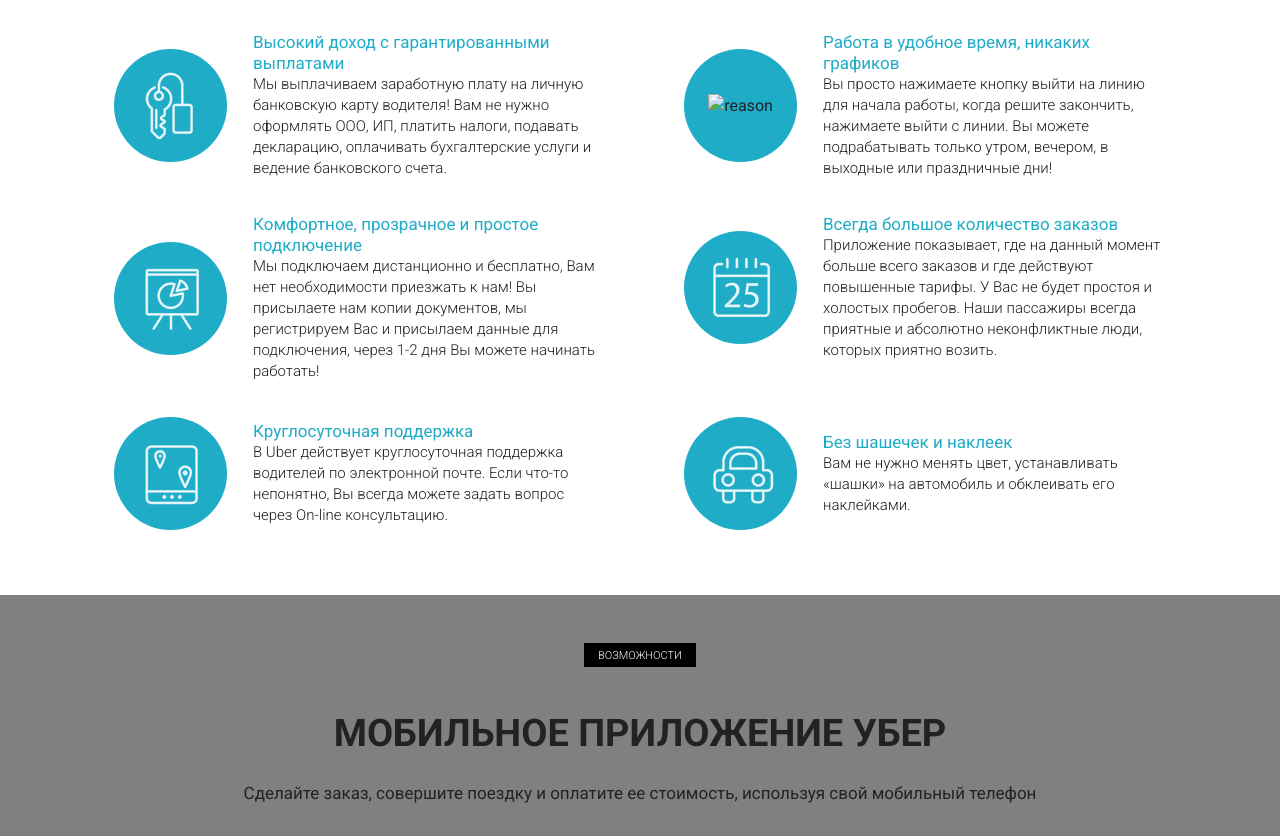
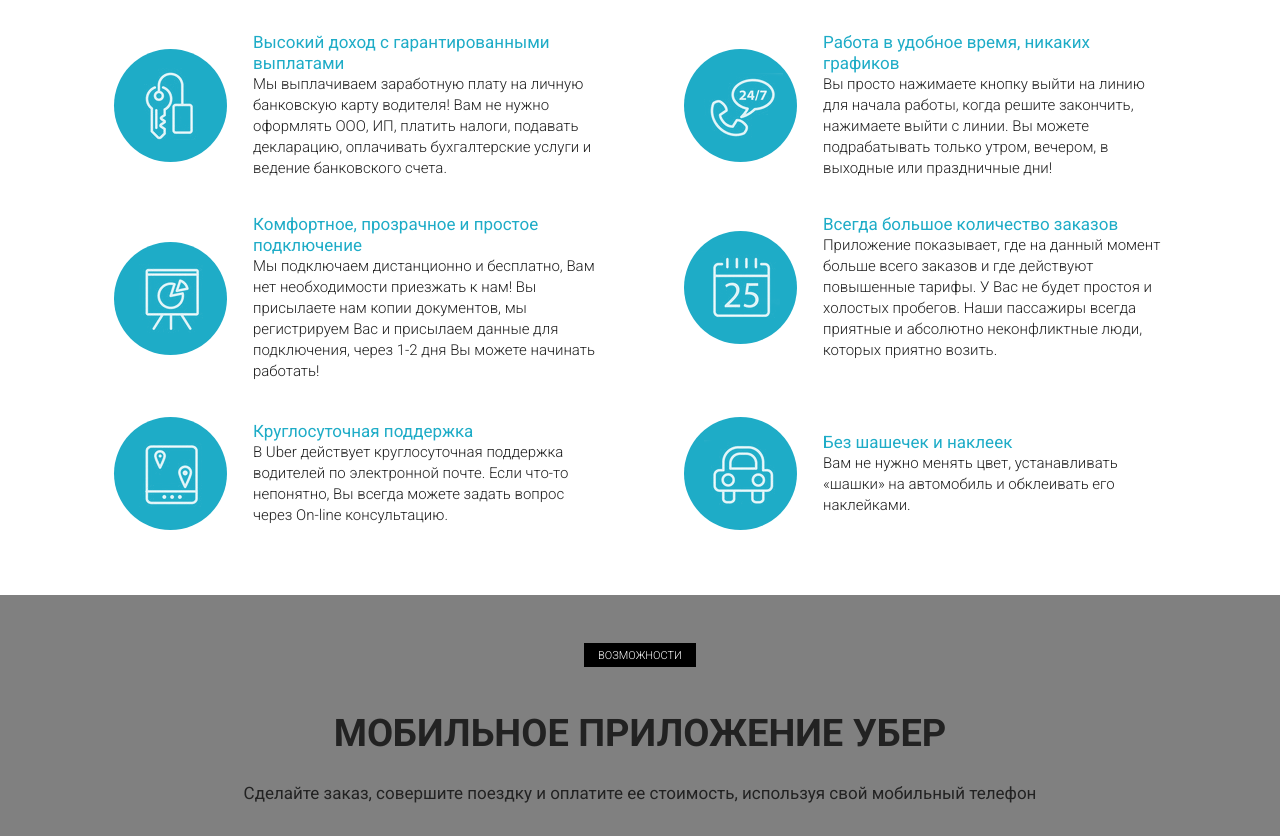
Before and after one commit to AleHHood/AleHHood.github.io, a plain HTML site: page index.html in a window 1280 px wide. Shown: the part 1225-2061 px from the top of the page. Drawn offline with Linux system fonts and the light colour scheme; files whose address does not match are found by name.

Commit message:
Update index.html

```diff
--- a/index.html
+++ b/index.html
@@ -119,7 +119,7 @@
                 <div class="col-md-6">
                     <div class="reasons_block">
                         <div class="reasons_round">
-                            <img src="/src/icons/icon4.png" alt="reason">
+                            <img src="/icons/icon4.png" alt="reason">
                         </div>
                         <div class="reasons_descr">
                             <div class="reasons_subtitle">Работа в удобное время, никаких графиков</div>
```
